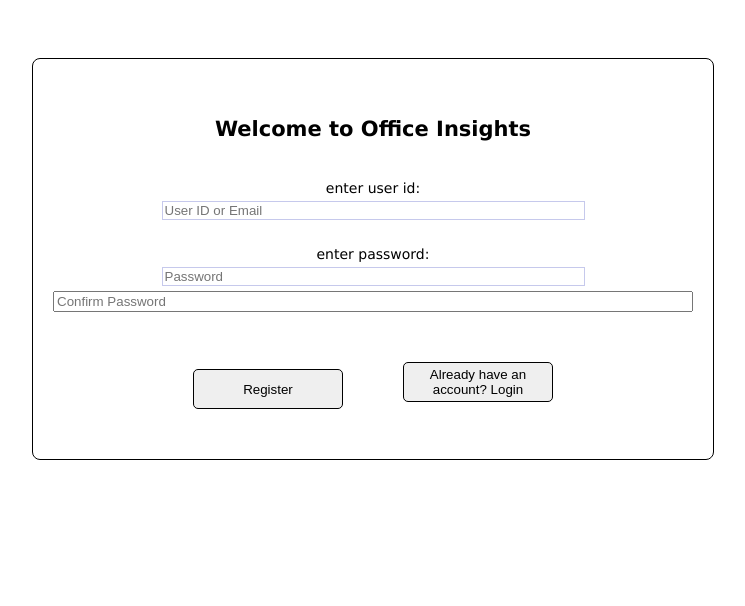
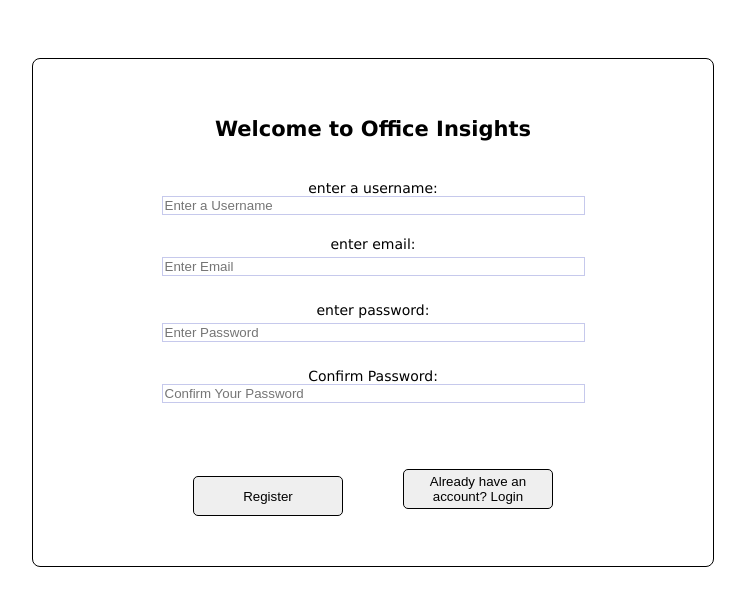
Before and after one commit to stevehunt70/final_project, a React (Vite) app: page / in a window 1280 px wide. Both pictures are taken after a click on the button "New here? Register". Shown: the top 606 px of the page, without its empty margins (275-1020 px from the left). Built offline with nearby package versions, Linux system fonts and the light colour scheme.

Commit message:
change LoginRegister.jsx to reflect non null values in user table of db

```diff
--- a/package.json
+++ b/package.json
@@ -2,7 +2,7 @@
   "dependencies": {
     "bcrypt": "^6.0.0",
     "dotenv": "^17.2.1",
-    "express": "^4.19.2",
+    "express": "^4.21.2",
     "jsonwebtoken": "^9.0.2",
     "mysql": "^2.18.1",
     "mysql2": "^3.14.3",
@@ -14,7 +14,7 @@
   },
   "devDependencies": {
     "concurrently": "^8.2.2",
-    "nodemon": "^3.1.4"
+    "nodemon": "^3.1.10"
   },
   "scripts": {
     "dev": "concurrently \"npm run server\" \"vite\"",
--- a/server.js
+++ b/server.js
@@ -1,5 +1,6 @@
 // server.js
 // Import required packages
+
 const express = require("express");
 const bodyParser = require("body-parser");
 const path = require("path");
--- a/src/pages/LoginRegister.jsx
+++ b/src/pages/LoginRegister.jsx
@@ -5,7 +5,7 @@ export default function LoginRegister() {
   const navigate = useNavigate();
   const [isRegister, setIsRegister] = useState(false);
 
-  function handleLogin() {
+  function handleSubmit() {
     navigate("/videomain");
   }
 
@@ -17,21 +17,65 @@ export default function LoginRegister() {
           <p>Welcome to Office Insights</p>
         </h2>
         <div style={styles.signIn}>
-          <div><label>enter user id:</label></div>
-          <div><input style={styles.singInInput} type="text" placeholder="User ID or Email" size="50" /></div>
+          {/* show if new registration */}
+          {isRegister && (
+            <div>
+              <div><label>enter a username:</label></div>
+              <div>
+                <input
+                  style={styles.signInInput}
+                  type="text"
+                  placeholder="Enter a Username"
+                  size="50"
+                />
+              </div>
               <br />
+            </div>
+          )}
+          {/* enter email address for login or register */}
+            <div><label>enter email:</label></div>
+            <div>
+              <input
+                style={styles.signInInput}
+                type="text"
+                placeholder="Enter Email"
+                size="50"
+              />
+            </div>
+            <br />
+            {/* enter password for login or register */}
             <div><label>enter password:</label></div>
-          <div><input style={styles.singInInput} type="password" placeholder="Password" size="50" /></div>
-
+            <div>
+              <input
+                style={styles.signInInput}
+                type="password"
+                placeholder="Enter Password"
+                size="50"
+              />
+            </div>
+            <br />
+            {/* confirm password if register */}
             {isRegister && (
-          <input type="password" placeholder="Confirm Password" />
+              <div>
+                <div><label>Confirm Password:</label></div>
+                <div>
+                <input
+                  style={styles.signInInput}
+                  type="password"
+                  placeholder="Confirm Your Password"
+                  size="50"
+                />
+                </div>
+                <br />
+              </div>
             )}
         </div>
         <div>
-          <button style={styles.signInButton} onClick={handleLogin}>
+        {/* submit to login button*/}
+        <button style={styles.signInButton} onClick={handleSubmit}>
           {isRegister ? "Register" : "Login"}
         </button>
-
+        {/* register button */}
         <button style={styles.signInButton} onClick={() => setIsRegister(!isRegister)}>
           {isRegister ? "Already have an account? Login" : "New here? Register"}
         </button>
@@ -66,7 +110,7 @@ const styles = {
     gap: '5px',
     marginBottom: '20px',
   },
-  singInInput: {
+  signInInput: {
     border: '1px solid #c6c9ec',
     size: '300',
   },
```
Also changed, not shown: 1 other file (tests, documents, lock files or other folders). Lines whose indentation alone changed are shown as unchanged.
